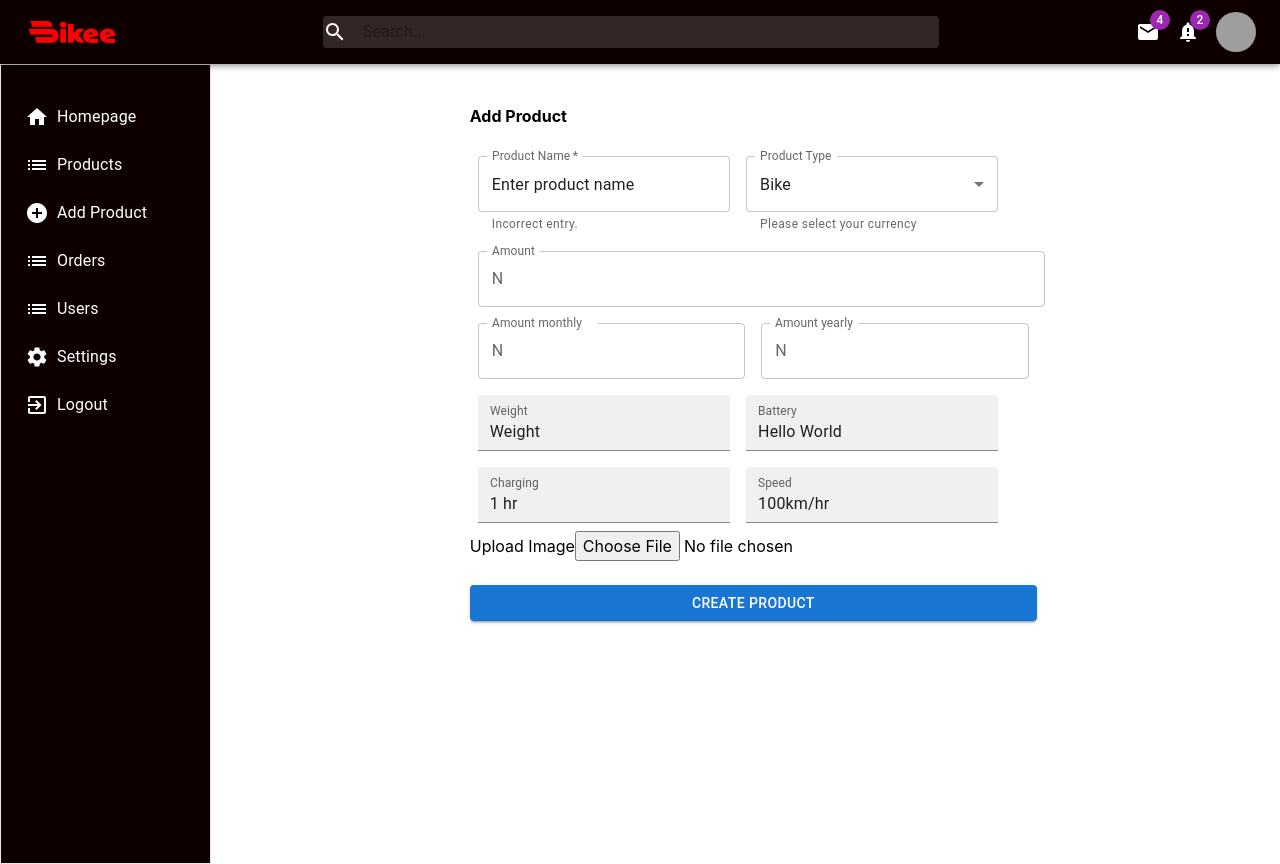
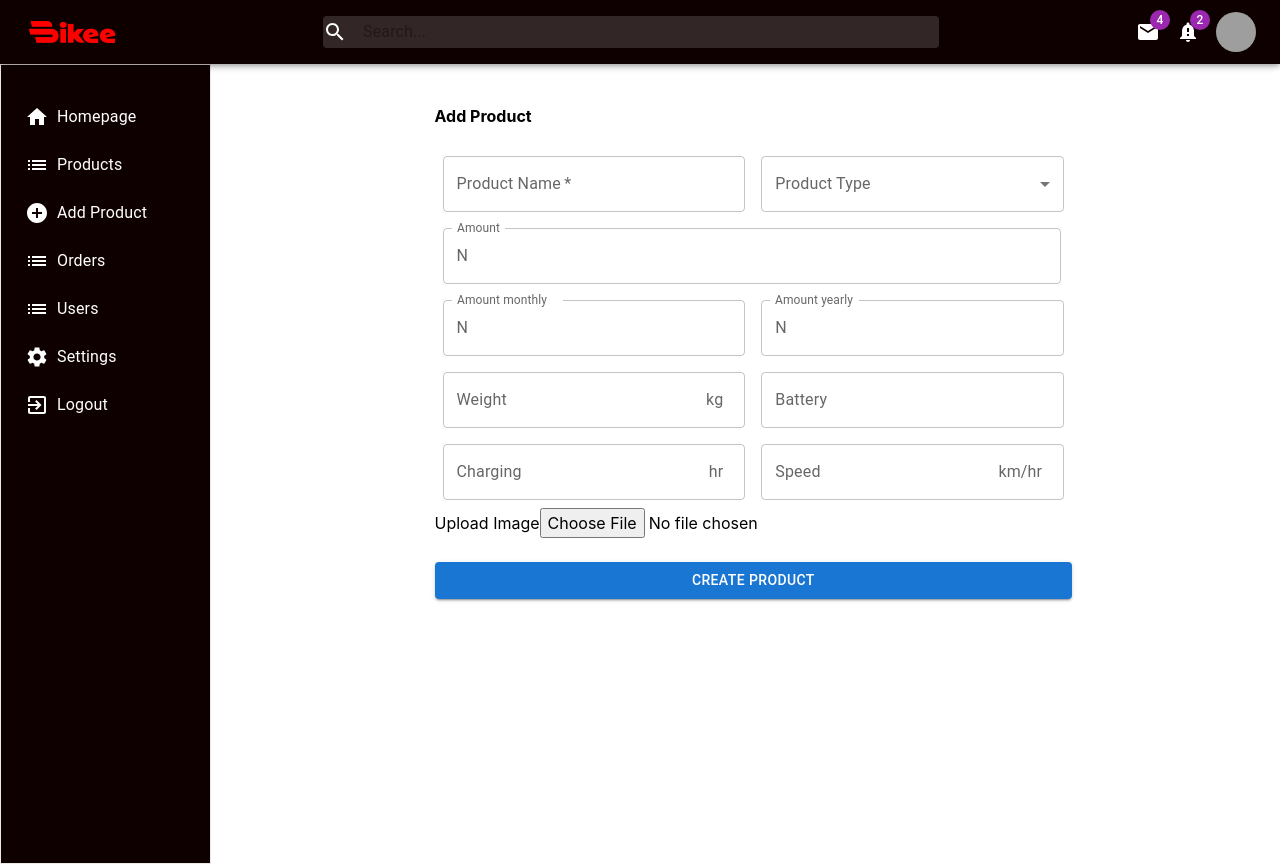
Before and after one commit to AdeCode/Bikee, a React (Create React App) app: page /dashboard/add-product in a window 1280 px wide. Built offline with nearby package versions, Linux system fonts and the light colour scheme; grey boxes are pictures that could not be loaded.

Commit message:
rendered profile order history

```diff
--- a/src/@helpers/helperFunction.js
+++ b/src/@helpers/helperFunction.js
@@ -38,12 +38,19 @@ function numberOfBike(arr){
     // })
 }
 
+
+function summer(acc, curr){
+    const returns = acc + curr
+    return returns
+}
+
 const helperFunction = {
     getTotalOrderAmount,
     extractFirstLetter,
     getOrderData,
     nairaFormat,
-    numberOfBike
+    numberOfBike,
+    summer
 }
 
 export default helperFunction
--- a/src/@services/productService.js
+++ b/src/@services/productService.js
@@ -1,6 +1,4 @@
 import httpService from "./httpService";
-import authHeader from "./authHeader";
-
 
 // const auth = authHeader()
 // console.log(auth)
--- a/src/components/UsersTable.js
+++ b/src/components/UsersTable.js
@@ -77,9 +77,15 @@ const headCells = [
     },
     {
         id: 'phone',
-        numeric: true,
+        numeric: false,
         disablePadding: false,
         label: 'Phone',
+    },
+    {
+        id: 'actions',
+        numeric: false,
+        disablePadding: false,
+        label: 'Actions',
     },
 
 ];
@@ -327,7 +333,7 @@ export default function UsersTable({rowData}) {
                       </TableCell>
                       <TableCell align="left">{row.last_name}</TableCell>
                       <TableCell align="left">{row.email}</TableCell>
-                      <TableCell align="left">{row.phonr}</TableCell>
+                      <TableCell align="left">{row.phone}</TableCell>
                       <TableCell align="left" sx={{display:'flex',gap:'20px'}}>
                           <Tooltip title="Edit">
                             <IconButton onClick={()=>navigate(`/dashboard/product/${row.id}/edit`)}>
--- a/src/pages/UserProfile.js
+++ b/src/pages/UserProfile.js
@@ -73,7 +73,7 @@ function UserProfile() {
     }
 
     return (
-        <Container className='pt-[150px]'>
+        <Container className='pt-[100px]'>
             <div className='flex lg:px-[100px] lg:mb-5'>
                 <h3 className='cursor-pointer text-[#1071FF] font-medium text-base' onClick={logout}>Logout</h3>
                 <div className='lg:px-[200px] font-bold text-[22px]'>
@@ -116,6 +116,8 @@ function UserProfile() {
                                                     <input type='text' name='address' placeholder='' readOnly value={user.user.last_name} className='h-[46px] border w-full' />
                                                 </div>
                                             </div>
+                                            {
+                                                user.user?.company &&
                                                 <div className='flex flex-col lg:flex-row lg:gap-[22px] gap-[18px] lg:mb-[21px] mb-[18px]'>
                                                     <div className='flex flex-col lg:w-[50%]'>
                                                         <h2 className='font-semibold lg:text-[15px] text-sm text-[#030919] lg:leading-[19px] mb-2'>Company name (optional)</h2>
@@ -126,6 +128,8 @@ function UserProfile() {
                                                         <input type='text' name='address' placeholder='' className='h-[46px] border w-full' />
                                                     </div> */}
                                                 </div>
+                                            }
+
                                         </div>
                                     </div>
                                 }
@@ -180,31 +184,88 @@ function UserProfile() {
                         </div>
                     </div>
                 </div>
-                <div className="lg:w-[300px]">
+                <div className="lg:w-[320px]">
+                    <div className='lg:fixed'>
                     {
                         isLoading ? 'Loading...'
                         :
                         <>
                             <h3 className='lg:font-bold text-xl text-[#25252D] mb-[7px]'>Order Summary</h3>
                             <hr className='text-line mb-7' />
-                            <p className='font-semibold text-base text-[#000000] lg:mb-6'>Order number : {orderHistoryRef.current.length}</p>
-                            <div className='flex flex-col lg:gap-5'>
+                            {/* <p className='font-semibold text-base text-[#000000] lg:mb-6'>Order number : {orderHistoryRef.current.length}</p> */}
+                            <div className='flex flex-col lg:gap-5 lg:mb-9 max-h-[500px] overflow-auto hover:overflow-y-scroll container-snap pr-2'>
                                 {
                                     // orderHistory.length > 0 ?
                                     orderHistoryRef.current.length > 0 ?
                                     orderHistoryRef.current.map((order) => {
                                             return (
                                                 <div className='' key={order.id}>
-                                                    <div className='flex justify-between'>
+                                                    <div className='flex justify-between text-base'>
+                                                        <h3 className='font-normal'>Number of items: </h3>
+                                                        {/* <h3 className=''>{order.order_product.length}</h3> */}
+                                                        {
+                                                            order.order_product.reduce((acc, item) => acc + item.quantity, 0)
+                                                        }
+                                                    </div>
+                                                    <div className="flex flex-col mb-4">
+                                                        {
+                                                            order.order_product?.map(item => {
+                                                                return (
+                                                                    <div className='flex mb-1 h-[42px] items-center' key={item.product?.id}>
+                                                                        <div className='w-9 h-8 lg:mr-5'>
+                                                                            <img src={item.product?.image_url} alt={item.product?.name} />
+                                                                        </div>
+                                                                        <div className='flex justify-between lg:w-[50%]'>
+                                                                            <div className='flex flex-col'>
+                                                                                <h3 className='font-medium text-[9px] text-[#19191D]'>{item.product?.name}</h3>
+                                                                                <h3 className='text-[6px] font-medium text-black'>X {item.quantity}</h3>
+                                                                            </div>
+                                                                            <div className='text-[11px] font-normal text-black'>{item.product?.amount}</div>
+                                                                        </div>
+                                                                    </div>
+                                                                )
+                                                            })
+                                                        }
+                                                    </div>
+                                                    <div className='flex justify-between text-base font-normal text-black'>
+                                                        <h3 className='font-normal'>Subtotal: </h3><h3 className=''>{helperFunction.nairaFormat(order.total_amount)}</h3>
+                                                    </div>
+                                                    <div className='flex justify-between text-base font-normal text-black'>
+                                                        <h3 className=''>Bikee delivery: </h3><h3 className=''>Free</h3>
+                                                    </div>
+                                                    <hr className='text-[#EBEBEB] my-3'/>
+                                                    <div className='flex justify-between text-black'>
+                                                        <h3 className='font-normal text-[19px]'>Total </h3><h3 className='text-xl font-bold'>{helperFunction.nairaFormat(order.total_amount)}</h3>
+                                                    </div>
+                                                    <div className='flex justify-between font-normal text-base'>
+                                                        <h3 className=''>Payment options: </h3>
+                                                        <div className='flex'>
+                                                            <h3 className='font-semibold'>{order.payment?.provider}</h3>
+                                                            {
+                                                                order.payment.status === 'successful' ?
+                                                                    <div className='flex items-center text-green-700 gap-1'>
+                                                                        <h3 className='text-green-700'>(Paid)</h3>
+                                                                        <IoCheckmarkCircleOutline />
+                                                                    </div>
+                                                                    :
+                                                                    <h3 className={`${order.payment.status === 'pending' ? 'text-yellow-500' : 'text-red'} `}>({order.payment.status})</h3>
+                                                            }
+                                                        </div>
+                                                    </div>
+                                                    <div className='flex justify-between font-normal text-base'>
+                                                        <h3 className=''>Expected time of arrival: </h3>
+                                                        {/* <h3 className=''></h3> */}
+                                                    </div>
+                                                    {/* <div className='flex justify-between'>
                                                         <h3 className='font-medium'>Order ref: </h3><h3 className=''>{order.order_ref}</h3>
+                                                    </div> */}
+                                                    <div className='flex justify-between text-base font-normal'>
+                                                        <h3 className='' >Delivery option:</h3><h3 className='font-semibold'>Free delivery</h3>
                                                     </div>
-                                                    <div className='flex justify-between'>
-                                                        <h3 className='font-medium'>Total amount: </h3><h3 className=''>{helperFunction.nairaFormat(order.total_amount)}</h3>
+                                                    <div className='flex justify-between text-base font-normal'>
+                                                        <h3 className='' >Order ref:</h3><h3 className='font-semibold'>{order.order_ref}</h3>
                                                     </div>
-                                                    <div className='flex justify-between'>
-                                                        <h3 className='font-medium' >Delivery option:</h3><h3 className=''>Free</h3>
-                                                    </div>
-                                                    <div className='flex justify-between font-normal'>
+                                                    {/* <div className='flex justify-between font-normal'>
                                                         <h3 className='font-medium'>Subtotal: </h3>
                                                         <h3 className=''>{helperFunction.nairaFormat(order.total_amount)}</h3>
                                                     </div>
@@ -227,16 +288,16 @@ function UserProfile() {
                                                                 :
                                                                 <h3 className={`${order.payment.status === 'pending' ? 'text-yellow-500' : 'text-red'} `}>{order.payment.status}</h3>
                                                         }
-                                                    </div>
+                                                    </div> */}
                                                     {
                                                         order.address &&
-                                                        <div className='flex justify-between'>
-                                                            <h3 className='font-medium'>Shipping address: </h3>
-                                                            <h3 className='text-end'>{order.address?.street}, {order.address?.city}, {order.address?.state}</h3>
+                                                        <div className='flex justify-between text-base font-normal'>
+                                                            <h3 className=''>Shipping address: </h3>
+                                                            <h3 className='text-end font-semibold'>{order.address?.street}, {order.address?.city}, {order.address?.state}</h3>
                                                         </div>
                                                     }
 
-                                                    <hr/>
+                                                    <hr className='text-[#EBEBEB] my-5'/>
                                                 </div>
                                             )
                                         })
@@ -276,6 +337,8 @@ function UserProfile() {
                     </div>
                     <hr className='text-line mb-7' /> */}
                     </div>
+
+                </div>
             </div>
         </Container>
     )
@@ -283,6 +346,16 @@ function UserProfile() {
 
 const Container = styled.div`
 
+    /*hide scrool bar for Safari, Chrome and Opera */
+    .container-snap::-webkit-scrollbar{
+        display: none;
+    }
+
+    /*hide scrool bar for Edge IE and firefox */
+    .container-snap{
+        -ms-overflow-style: none;
+        scrollbar-width: none;
+    }
 
 `
 
--- a/src/pages/admin/AddProduct.js
+++ b/src/pages/admin/AddProduct.js
@@ -109,37 +109,24 @@ function AddProduct() {
       <Box
         component="form"
         sx={{
-          '& .MuiTextField-root': { m: 1, width: '25ch' },
+          '& .MuiTextField-root': { m: 1, width: '30ch' },
         }}
         noValidate
         autoComplete="off"
         onSubmit={handleSubmit}
       >
-        <div>
+        <div className='flex justify-between'>
           <TextField
             id="outlined-error-helper-text"
             label="Product Name"
             required
-            defaultValue="Enter product name"
             type='text'
-            helperText="Incorrect entry."
             name='name'
           />
-          {/* <TextField
-            id="outlined-error-helper-text"
-            label="Product Type"
-            required
-            defaultValue="Hello World"
-            type='text'
-            helperText="Incorrect entry."
-            name='type'
-          /> */}
           <TextField
             id="outlined-select-currency"
             select
             label="Product Type"
-            defaultValue="BIKE"
-            helperText="Please select your currency"
             name='type'
           >
             {productTypes.map((product) => (
@@ -150,7 +137,7 @@ function AddProduct() {
           </TextField>
         </div>
         <div>
-          <FormControl fullWidth sx={{ m: 1 }}>
+          <FormControl sx={{ m: 1, width:'97%' }}>
             <InputLabel htmlFor="outlined-adornment-amount">Amount</InputLabel>
             <OutlinedInput
               id="outlined-adornment-amount"
@@ -181,7 +168,48 @@ function AddProduct() {
           </FormControl>
         </div>
 
-        <div>
+        <div className='flex'>
+          <FormControl fullWidth sx={{ m: 1 }}>
+            <InputLabel htmlFor="outlined-adornment-amount">Weight</InputLabel>
+            <OutlinedInput
+              id="outlined-adornment-amount"
+              endAdornment={<InputAdornment position="start">kg</InputAdornment>}
+              label="Weight"
+              name='Weight'
+            />
+          </FormControl>
+          <FormControl fullWidth sx={{ m: 1 }}>
+            <InputLabel htmlFor="outlined-adornment-amount">Battery</InputLabel>
+            <OutlinedInput
+              id="outlined-adornment-amount"
+              label="Battery"
+              name='battery'
+            />
+          </FormControl>
+        </div>
+
+        <div className='flex'>
+          <FormControl fullWidth sx={{ m: 1 }}>
+            <InputLabel htmlFor="outlined-adornment-amount">Charging</InputLabel>
+            <OutlinedInput
+              id="outlined-adornment-amount"
+              endAdornment={<InputAdornment position="start">hr</InputAdornment>}
+              label="Charging"
+              name='charging'
+            />
+          </FormControl>
+          <FormControl fullWidth sx={{ m: 1 }}>
+            <InputLabel htmlFor="outlined-adornment-amount">Speed</InputLabel>
+            <OutlinedInput
+              id="outlined-adornment-amount"
+              endAdornment={<InputAdornment position="start">km/hr</InputAdornment>}
+              label="Speed"
+              name='speed'
+            />
+          </FormControl>
+        </div>
+
+        {/* <div>
           <TextField
             id="filled-error"
             label="Weight"
@@ -197,8 +225,8 @@ function AddProduct() {
             variant="filled"
             name="battery"
           />
-        </div>
-        <div>
+        </div> */}
+        {/* <div>
           <TextField
             id="filled-error"
             label="Charging"
@@ -214,7 +242,7 @@ function AddProduct() {
             variant="filled"
             name="speed"
           />
-        </div>
+        </div> */}
         {/* <Button
           fullWidth
           variant="contained"
--- a/src/pages/admin/Product.js
+++ b/src/pages/admin/Product.js
@@ -14,7 +14,7 @@ function Product() {
 
     const {data:product, isLoading, error, isError} = useQuery(['product',{productId}], productService.getProduct)
 
-    // product && console.log(product.data)
+    product && console.log(product.data)
 
     if (isLoading) return 'Loading...'
 
@@ -27,12 +27,12 @@ function Product() {
     <div className='flex flex-col'>
         <h2>Product Details</h2>
         <div className='flex flex-col lg:flex-row'>
-            <div className=''>
+            {/* <div className=''>
                 {
                     product.data.image_url &&
                     <img src={product.data.image_url} alt={product.data.name} width='200px' height='200px'/>
                 }
-            </div>
+            </div> */}
             <div className=''>
                 <h3>Product Name: {product.data.name}</h3>
                 <h3>Product Type: {product.data.type}</h3>
```
Lines whose indentation alone changed are shown as unchanged.
